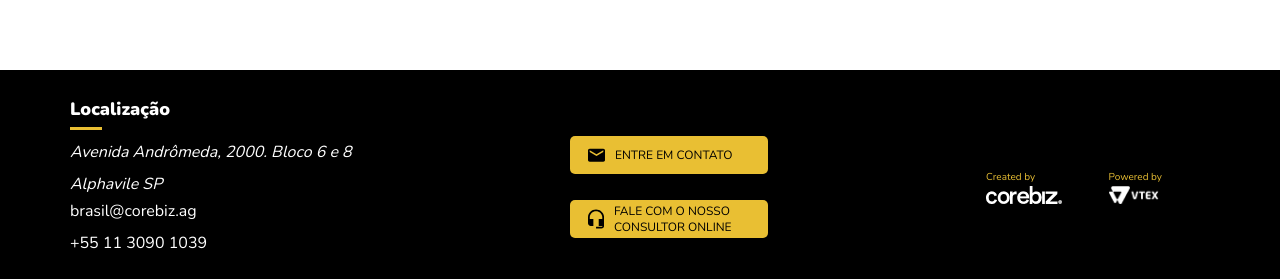
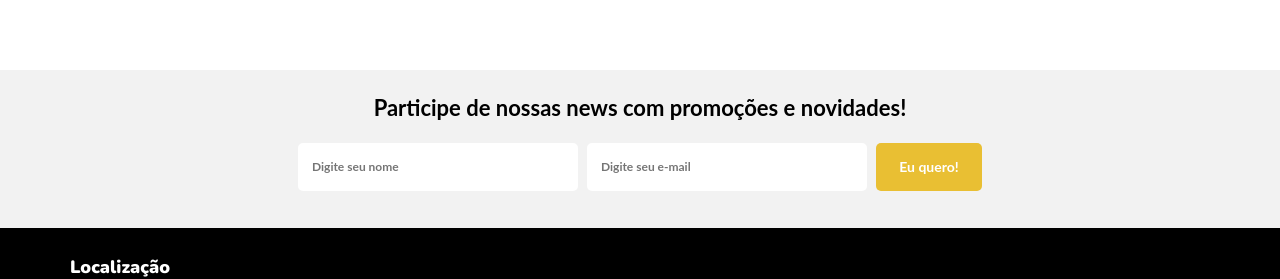
Before and after one commit to dan-liberato/go-beyond-front-end, a Next.js app: page / in a window 1280 px wide. Shown: the part 992-1271 px from the top of the page. Built offline with nearby package versions, Linux system fonts and the light colour scheme.

Commit message:
feact: added component Newsletter

```diff
--- a/src/pages/index.tsx
+++ b/src/pages/index.tsx
@@ -10,6 +10,7 @@ import "swiper/css/navigation";
 import "swiper/css/pagination";
 import "swiper/css/scrollbar";
 import styles from "../styles/home.module.css";
+import Newsletter from "../components/Newsletter";
 
 const Home: NextPage = () => {
 	return (
@@ -20,6 +21,7 @@ const Home: NextPage = () => {
 
 			<main className={styles.main}>
 				<Shelf />
+				<Newsletter />
 			</main>
 
 			<Footer />
```
